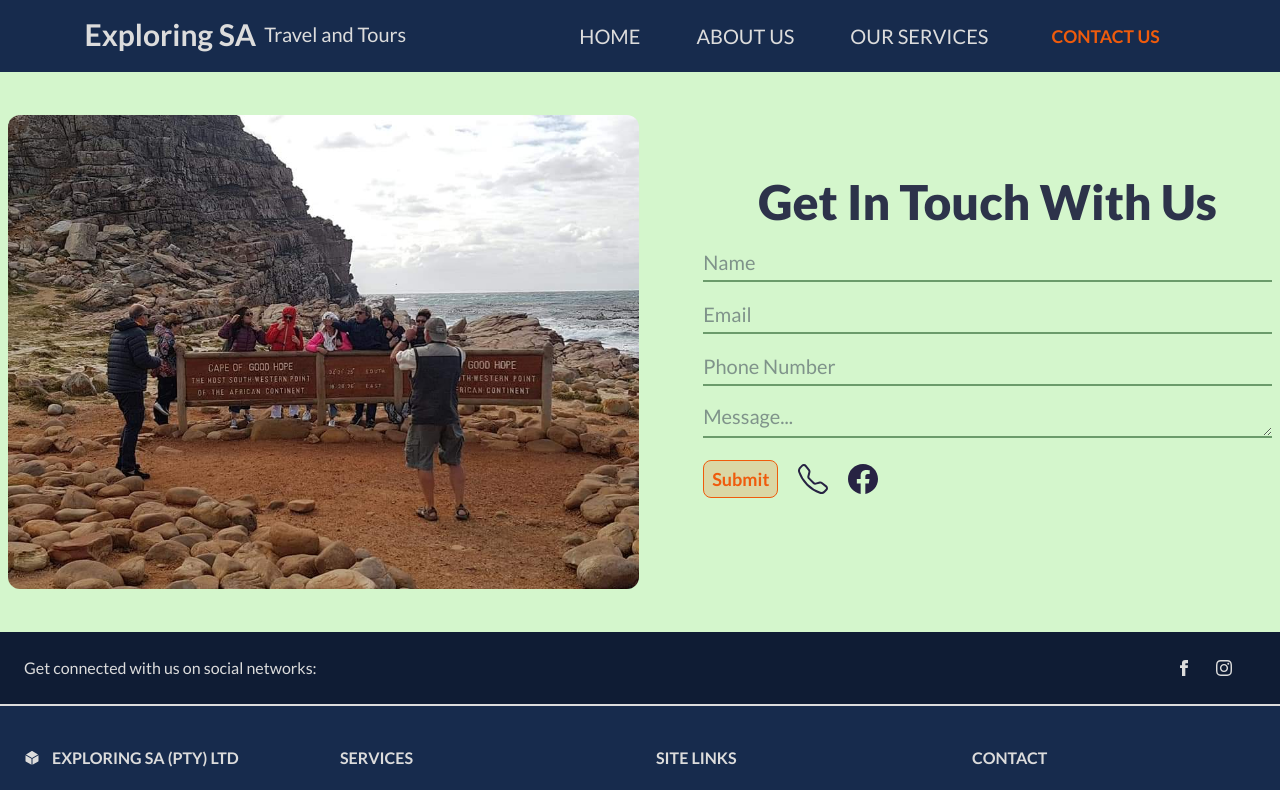
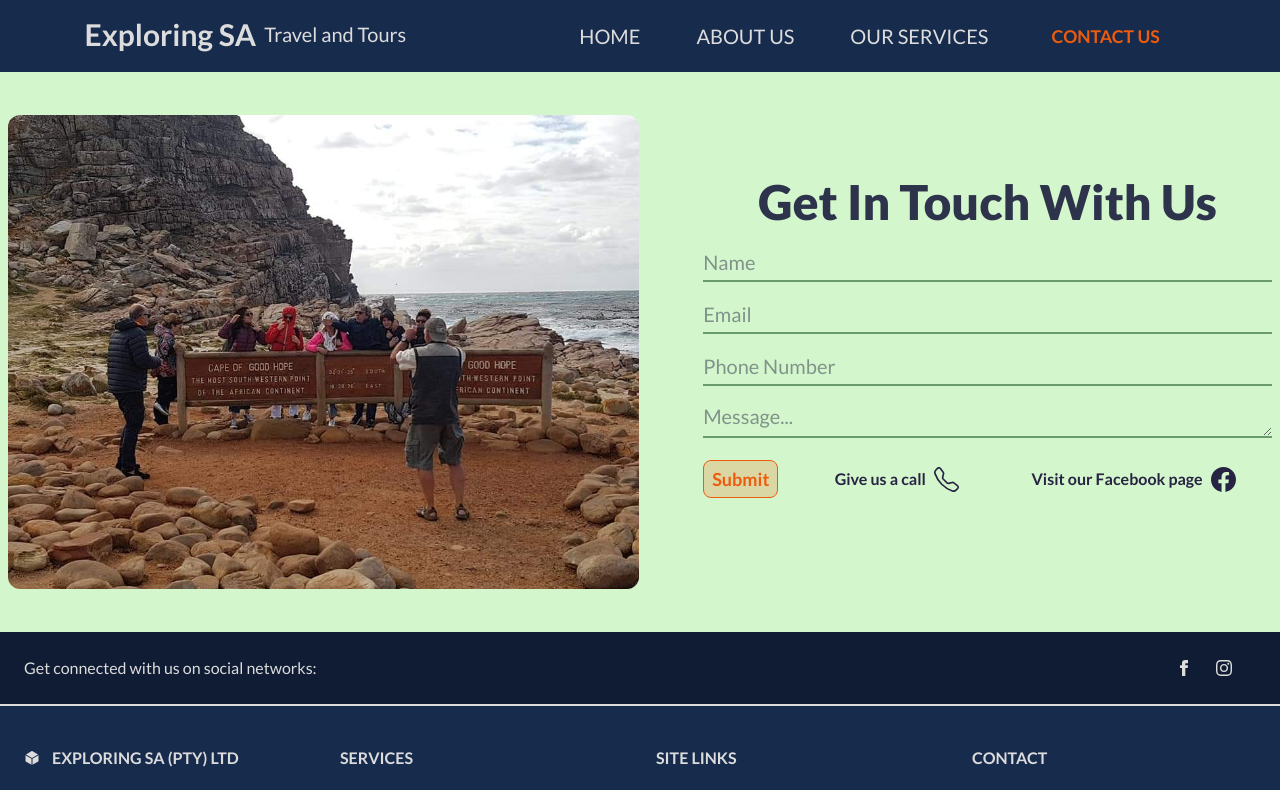
Before and after one commit to Riyaazct/exploringsa, a React (Create React App) app: page /contact in a window 1280 px wide. Shown: the top 790 px of the page. Built offline with nearby package versions, Linux system fonts and the light colour scheme; no server answers; what tailwindcss-animated would draw is missing.

Commit message:
add text to social media icons on contact form

```diff
--- a/src/routes/Contact.js
+++ b/src/routes/Contact.js
@@ -93,7 +93,7 @@ const Contact = () => {
               name="message"
               id="message"
               cols="20"
-              rows="10"
+              rows="7"
               required
               placeholder="Message..."
             />
@@ -103,12 +103,24 @@ const Contact = () => {
                 value="Submit"
                 className="button my-2 text-orange bg-opacity-20 font-bold border-orange lg:text-lg cursor-pointer"
               />
+
+              {/* social media */}
+              <div className="flex justify-around w-full md:flex-col xl:flex-row">
+                <div className="flex gap-2 w-max">
+                  <p className="text-blueText font-bold">
+                    Give us a call
+                  </p>
                   <a href="tel:+27 21 396 1145">
                     <BsTelephone
                       className="text-blueText cursor-pointer"
-                  size={window.innerWidth >= 640 ? 30 : 20}
+                      size={window.innerWidth >= 640 ? 25 : 20}
                     />
                   </a>
+                </div>
+                <div className="flex gap-2 w-max">
+                  <p className="text-blueText font-bold">
+                    Visit our Facebook page
+                  </p>
                   <a
                     href="https://web.facebook.com/avalonexpresstours"
                     target="_blank"
@@ -116,9 +128,11 @@ const Contact = () => {
                   >
                     <SiFacebook
                       className="text-blueText cursor-pointer"
-                  size={window.innerWidth >= 640 ? 30 : 20}
+                      size={window.innerWidth >= 640 ? 25 : 20}
                     />
                   </a>
+                </div>
+              </div>
               {/* <BsWhatsapp
                 className="text-blueText cursor-pointer"
                 size={window.innerWidth >= 640 ? 30 : 20}
```
Also changed, not shown: public/logo192.png (deleted), public/logo512.png (deleted). Lines whose indentation alone changed are shown as unchanged.
